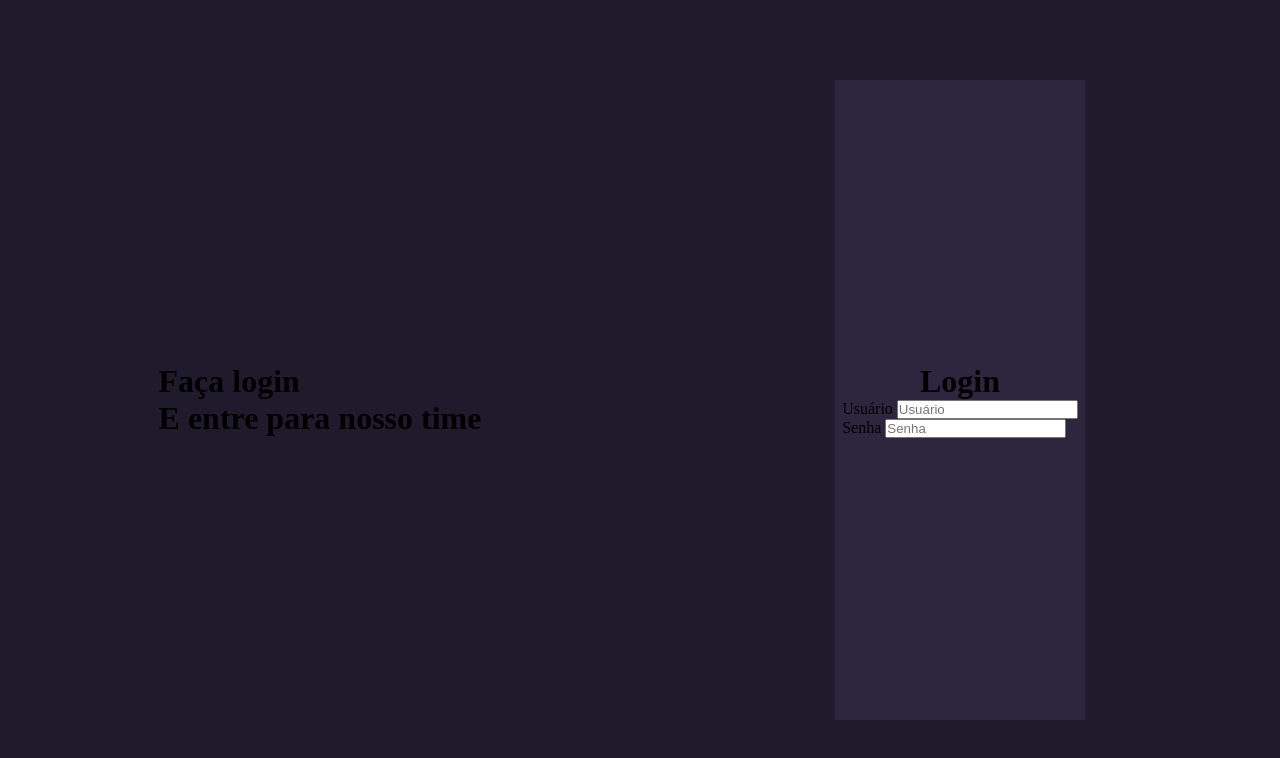
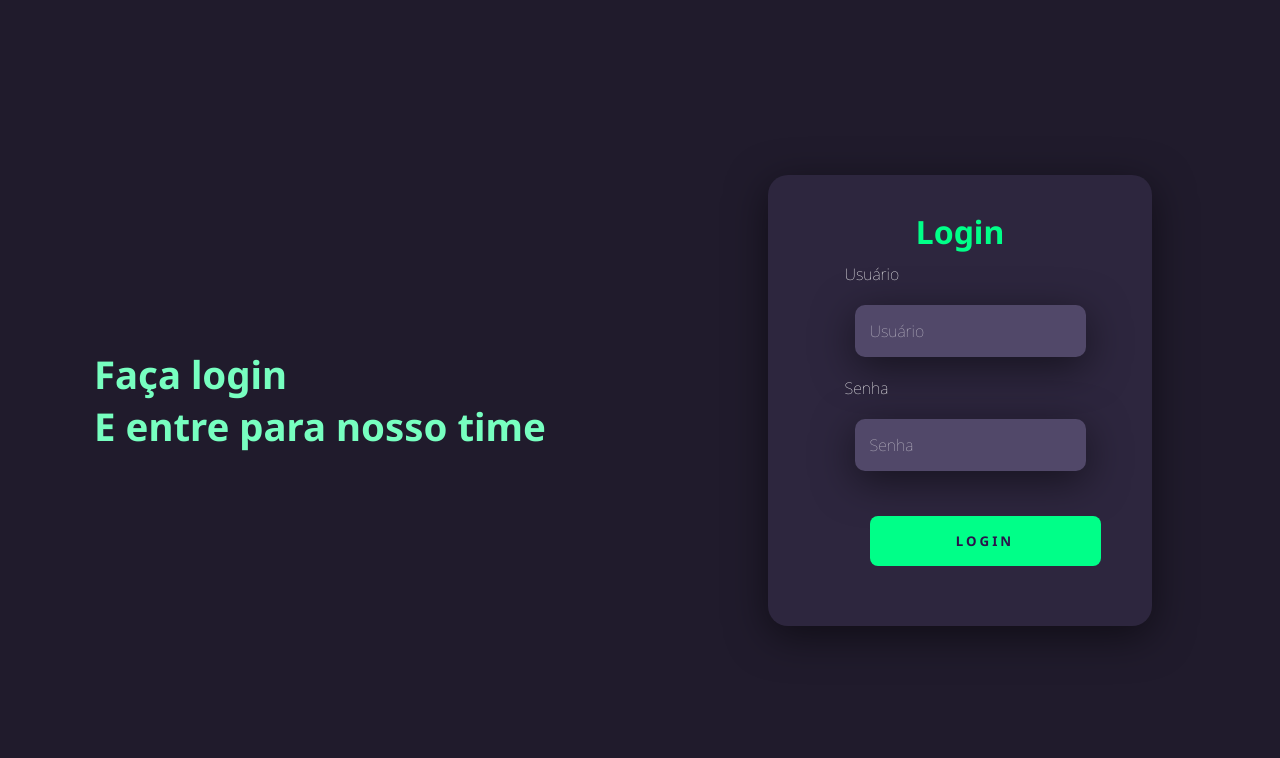
Before and after one commit to KaiqueFerreira011/html-css, a plain HTML site: page exercicios/praticandologin/index.html in a window 1280 px wide. Drawn offline with Linux system fonts and the light colour scheme.

Commit message:
praticando

```diff
--- a/exercicios/praticandologin/estilos/style.css
+++ b/exercicios/praticandologin/estilos/style.css
@@ -1,7 +1,10 @@
+@import url('https://fonts.googleapis.com/css2?family=Noto+Sans:wght@100;700&display=swap');
+
 * {
     margin: 0;
     padding: 0;
     box-sizing: border-box;
+    font-family: 'Noto Sans', sans-serif;
 }
 
 main {
@@ -13,30 +16,89 @@ main {
     align-items: center;
 }
 
+.left-login h1 {
+    color: #77ffc0;
+    font-size: 3vw;
+}
+
 .left-login {
-   width: 50vw;
-   height: 100vh;
-   display: flex;
-   justify-content: center;
-   align-items: center;
-   flex-direction: column;
+    width: 50vw;
+    height: 100vh;
+    display: flex;
+    justify-content: center;
+    align-items: center;
 }
 
 .right-login {
     width: 50vw;
-    height: 50vw;
+    height: 100vh;
+    display: flex;
+    justify-content: center;
+    align-items: center;
+
+}
+
+.card-login {
+    background-color: #2D263E;
+    width: 60%;
+    border-radius: 20px;
+    box-shadow: 0px 10px 40px rgba(0, 0, 0, 0.507);
+    padding: 35px 30px;
     display: flex;
     justify-content: center;
     align-items: center;
     flex-direction: column;
 }
 
-.card-login {
-    background-color: #2D263E;
-    width: 250px;
-    height: 50vw;
+.card-login h1 {
+    color: #00FF88;
+    font-weight: 800;
+    margin: 0;
+}
+
+.textfield {
+    width: 100%;
     display: flex;
     justify-content: center;
-    align-items: center;
+    align-items: flex-start;
     flex-direction: column;
+    margin: 10px 0px;
 }
+
+.textfield input {
+    width: 100%;
+    background-color: #514869;
+    color: #f0ffffde;
+    font-size: 1rem;
+    border: none;
+    outline: none;
+    border-radius: 10px;
+    box-shadow: 0px 10px 40px rgba(0, 0, 0, 0.507);
+    box-sizing: border-box;
+    padding: 15px;
+    margin: 10px;
+}
+
+.textfield label {
+    color: white;
+    margin-bottom: 10px;
+}
+
+.textfield input::placeholder {
+    color: rgba(255, 255, 255, 0.637);
+}
+
+.btn-login {
+    width: 100%;
+    padding: 16px 0px;
+    margin: 25px;
+    border: none;
+    border-radius: 8px;
+    outline: none;
+    text-transform: uppercase;
+    font-weight: 800;
+    letter-spacing: 3px;
+    color: #2b134b;
+    background-color: #00ff88;
+    cursor: pointer;
+}
--- a/exercicios/praticandologin/index.html
+++ b/exercicios/praticandologin/index.html
@@ -26,6 +26,7 @@
                         <label for="isenha">Senha</label>
                         <input type="password" name="senha" id="isenha" placeholder="Senha">
                     </div>
+                    <input type="submit" class="btn-login" value="Login">
             </div>
             </form>
         </div>
```
